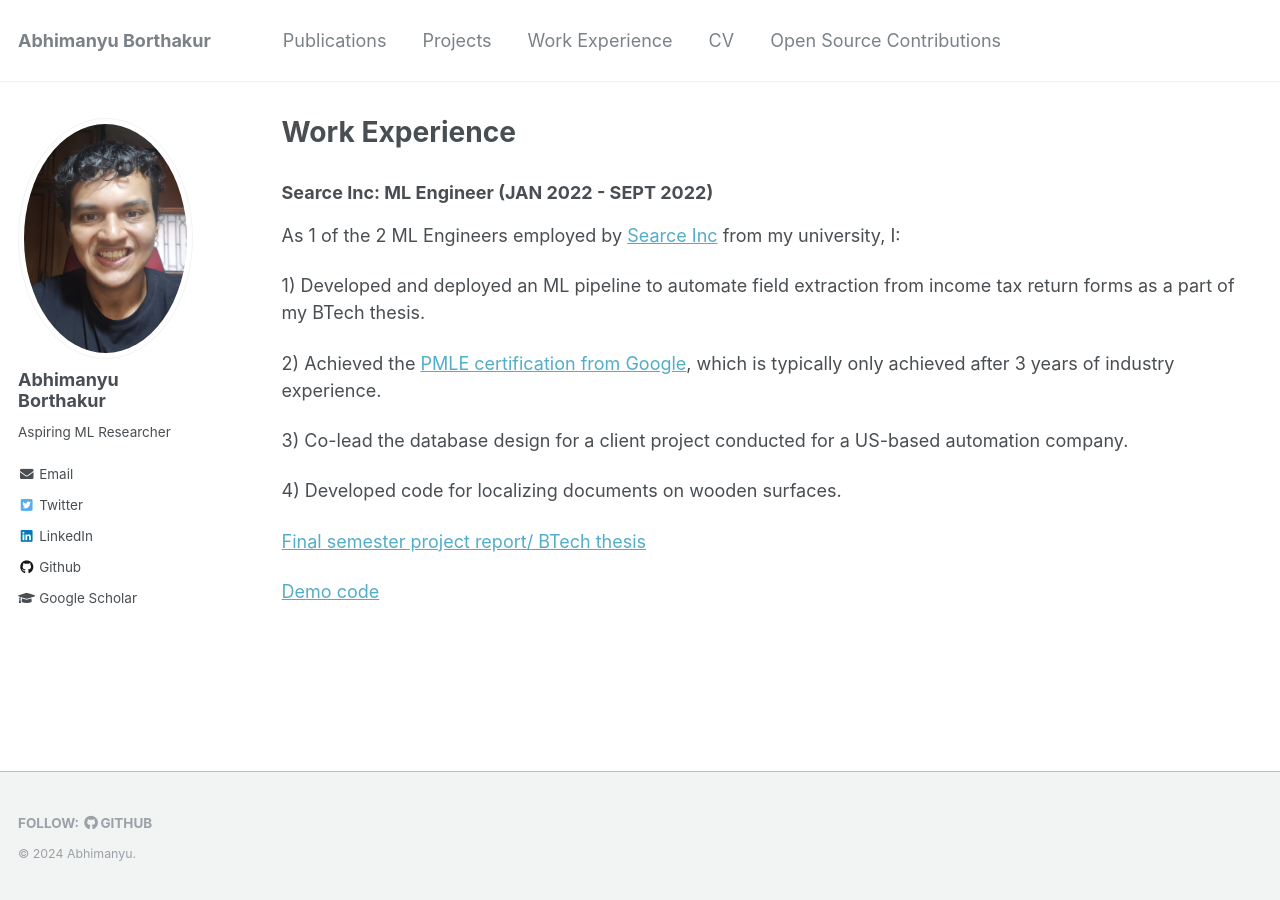
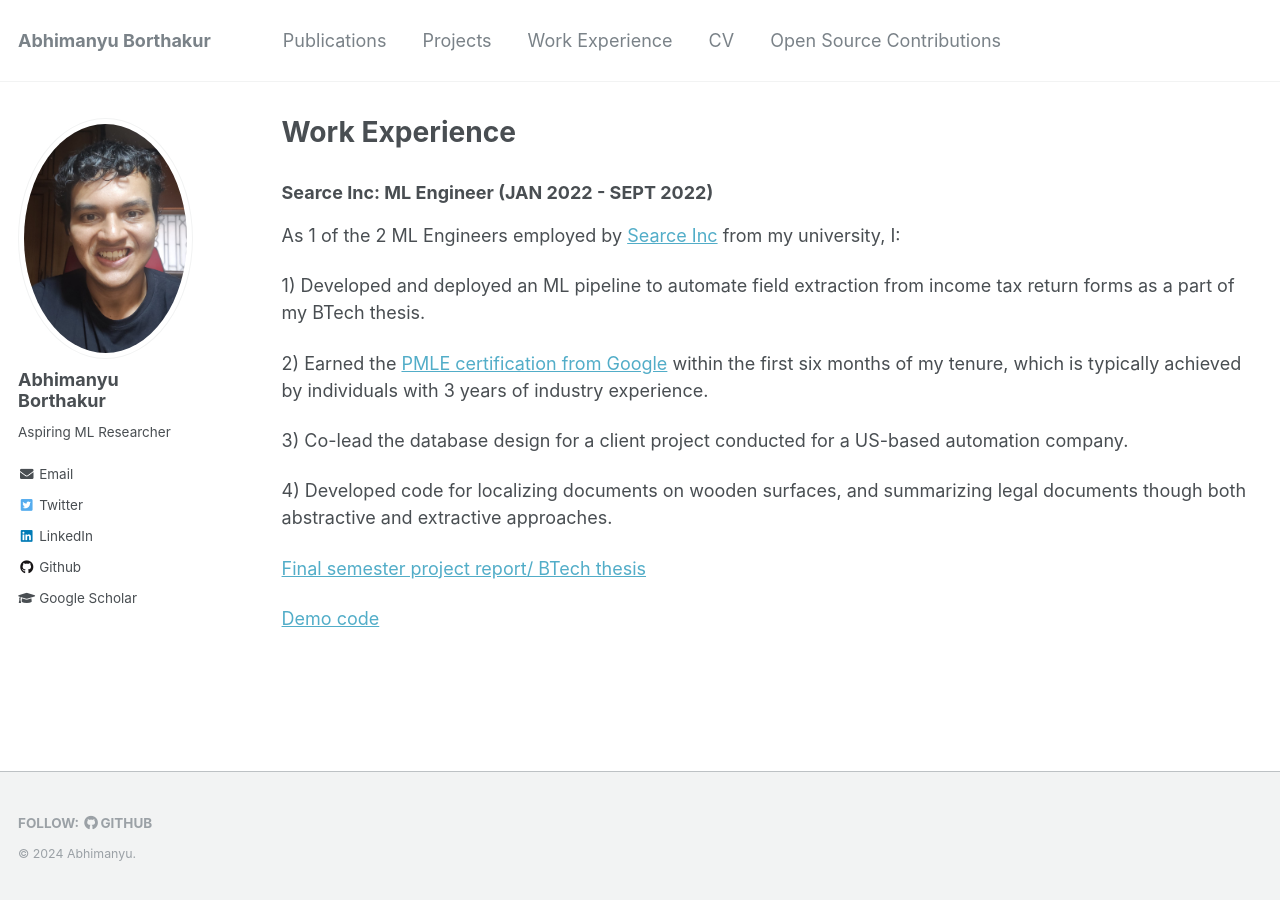
Before and after one commit to abhimanyu911/abhimanyu911.github.io, a Jekyll site: the page built from _pages/work_experience.md, in a window 1280 px wide. Built offline with Jekyll 4.4.1, drawn with Linux system fonts in a browser that asks for light colours.

Commit message:
added detail to work ex

```diff
--- a/_pages/work_experience.md
+++ b/_pages/work_experience.md
@@ -11,11 +11,11 @@
 
 1) Developed and deployed an ML pipeline to automate field extraction from income tax return forms as a part of my BTech thesis.
 
-2) Achieved the [PMLE certification from Google](https://www.credential.net/f4ddb5e0-7614-49d1-8273-d14548104fd3), which is typically only achieved after 3 years of industry experience.
+2) Earned the [PMLE certification from Google](https://www.credential.net/f4ddb5e0-7614-49d1-8273-d14548104fd3) within the first six months of my tenure, which is typically achieved by individuals with 3 years of industry experience.
 
 3) Co-lead the database design for a client project conducted for a US-based automation company.
 
-4) Developed code for localizing documents on wooden surfaces.
+4) Developed code for localizing documents on wooden surfaces, and summarizing legal documents though both abstractive and extractive approaches.
 
 
 [Final semester project report/ BTech thesis](https://abhimanyu911.github.io/files/BTech_project_report_Abhimanyu_180907742.pdf)
```
